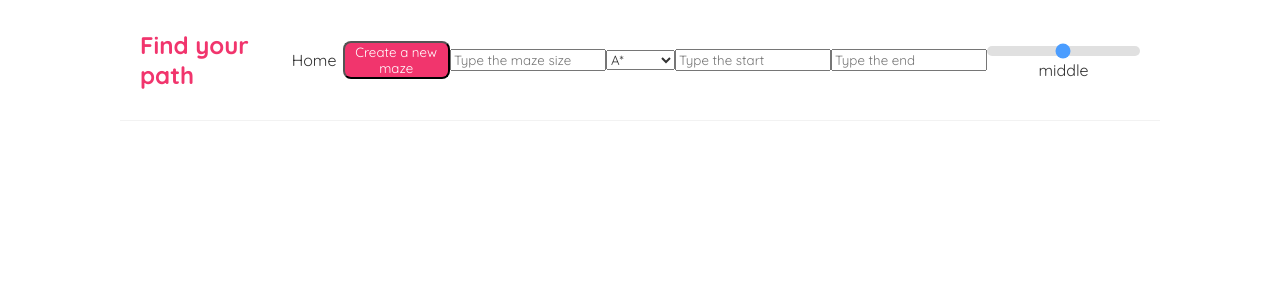
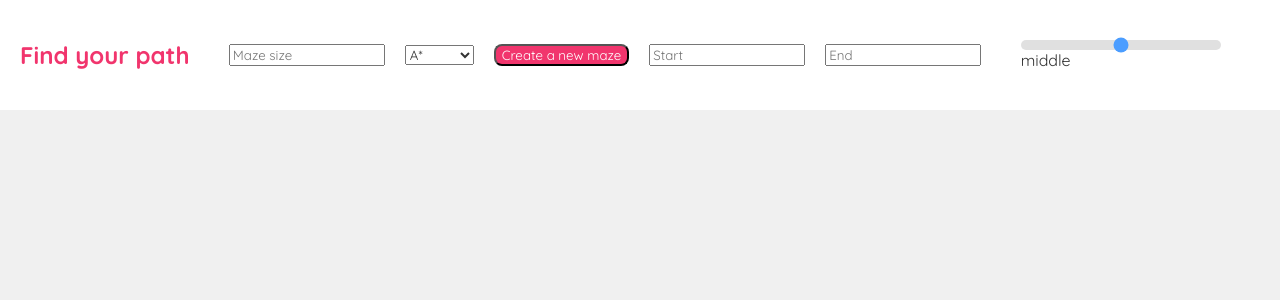
Before and after one commit to joduyemi/NEA_wlkthro, a React (Create React App) app in the folder NEA/final/: page / in a window 1280 px wide. Shown: the top 300 px of the page. Built offline with nearby package versions, Linux system fonts and the light colour scheme.

Commit message:
finished dev

```diff
--- a/NEA/final/src/Canvas.js
+++ b/NEA/final/src/Canvas.js
@@ -1,6 +1,7 @@
 import React, { useEffect, useRef } from 'react';
 
 const Canvas = ({mazes, paths, visited, times, pathTimes, userStart, userEnd, speedLabel}) => {
+    console.log(paths);
     const start = userStart;
     const end = userEnd;
     let timer = 700;
--- a/NEA/final/src/Navbar.js
+++ b/NEA/final/src/Navbar.js
@@ -82,8 +82,13 @@ const handleMazeEnd = (event) => {
     <nav className="navbar">
       <h1>Find your path</h1>
       <div className="links"></div>
-      <a href="/">Home</a>
+      <input type='text' id='user_input' placeholder='Maze size' onChange={handleMazeSize}></input>
+      <select id='algo' onChange={handleMazeAlgo}>
+        <option value="astar">A*</option>
+        <option value="dijkstra">Dijkstra</option>
+      </select>
       <button
+        id='hi'
         onClick={handleReloadMaze}
         style={{
           color: "white",
@@ -94,13 +99,8 @@ const handleMazeEnd = (event) => {
       >
         Create a new maze
       </button>
-      <input type='text' id='user_input' placeholder='Type the maze size' onChange={handleMazeSize}></input>
-      <select id='algo' onChange={handleMazeAlgo}>
-        <option value="astar">A*</option>
-        <option value="dijkstra">Dijkstra</option>
-      </select>
-      <input type='text' id='start' placeholder='Type the start' onChange={handleMazeStart}></input>
-      <input type='text' id='end' placeholder='Type the end' onChange={handleMazeEnd}></input>
+      <input type='text' id='start' placeholder='Start' onChange={handleMazeStart}></input>
+      <input type='text' id='end' placeholder='End' onChange={handleMazeEnd}></input>
       <div className="speed-toggle">
         <input type="range" min="0" max="2" value={speedLabel === "slow" ? "0" : speedLabel === "middle" ? "1" : "2"} className="slider" onChange={handleSpeedChange} />
         <span className="slider-value">{speedLabel}</span>
--- a/NEA/final/src/index.css
+++ b/NEA/final/src/index.css
@@ -1,5 +1,10 @@
 /* importing fonts from Google fonts */
 @import url('https://fonts.googleapis.com/css2?family=Quicksand:wght@300;400;500;600;700&display=swap');
+
+body {
+  background-color: #f0f0f0; /* or any other light color */
+}
+
 
 /* global styling (applied to everything unless more specific styles follow) */
 * {
@@ -11,11 +16,10 @@
 /* navbar styling */
 .navbar {
   padding: 20px;
+  justify-content: space-between;
   align-items: center;
   display:flex;
-  max-width: 1000px;
-  margin: 0 auto;
-  border-bottom: 1px solid #f2f2f2;
+  background-color: #fff;
 }
 
 .navbar h1 {
@@ -49,6 +53,9 @@
 .speed-toggle {
   width: 200px; /* Adjust width as needed */
   margin: 20px auto;
+  display: flex;
+  flex-direction: column;
+  align-items: flex-start;
 }
 
 .slider {
@@ -79,3 +86,23 @@
   display: block;
   text-align: center;
 }
+
+#user_input {
+  margin-right: 20px;
+  width: fit-content;
+}
+
+#algo {
+  margin-right: 20px;
+  width: fit-content;
+}
+
+#start {
+  margin-right: 20px;
+  width: fit-content;
+}
+
+#hi {
+  margin-right: 20px;
+  width: fit-content;
+}
```
Also changed, not shown: 1 other file (tests, documents, lock files or other folders).
